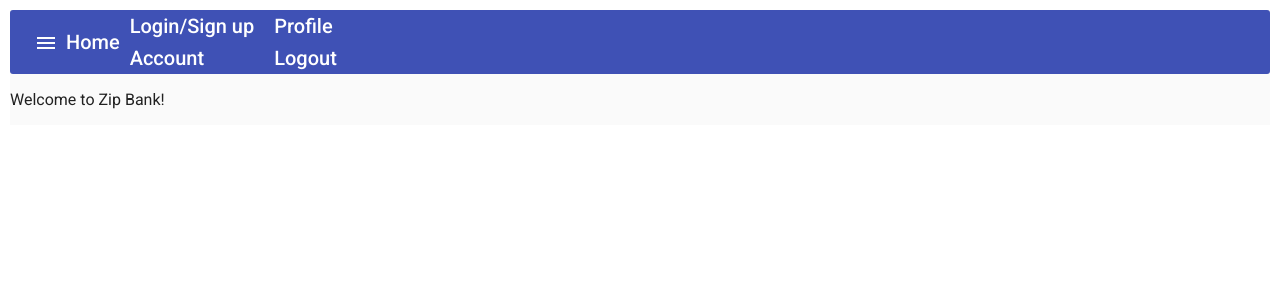
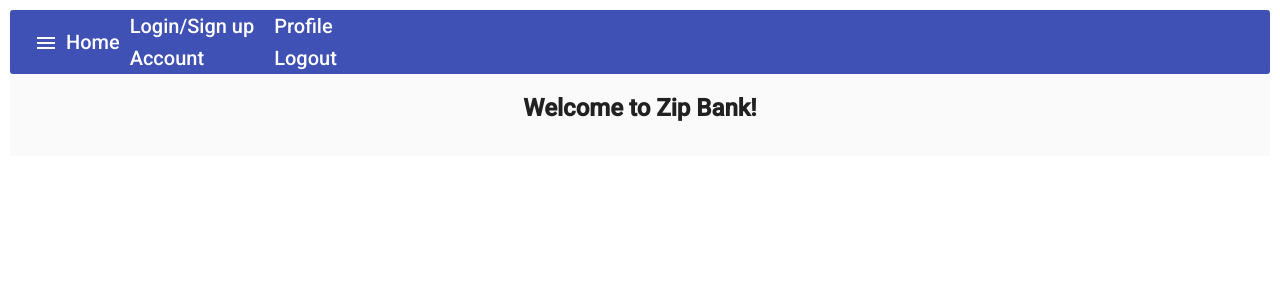
Before and after one commit to DeonJones5/Tip-Bank-Front-End-Application, an Angular app: page /home in a window 1280 px wide. Shown: the top 300 px of the page. Built offline with nearby package versions, Linux system fonts and the light colour scheme.

Commit message:
small changes to home

```diff
--- a/src/app/home/home.component.css
+++ b/src/app/home/home.component.css
@@ -0,0 +1,5 @@
+h2 {
+  display: block;
+  height: 42px;
+  text-align: center;
+}
--- a/src/app/home/home.component.html
+++ b/src/app/home/home.component.html
@@ -1 +1 @@
-<p>Welcome to Zip Bank!</p>
+<h2>Welcome to Zip Bank!</h2>
```
